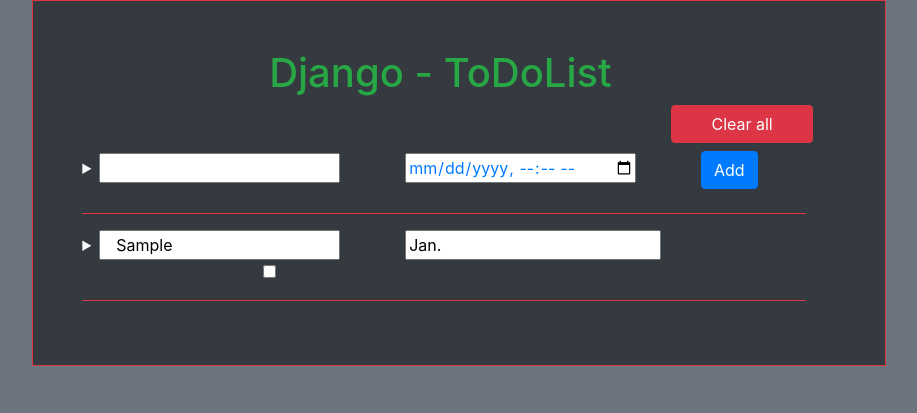
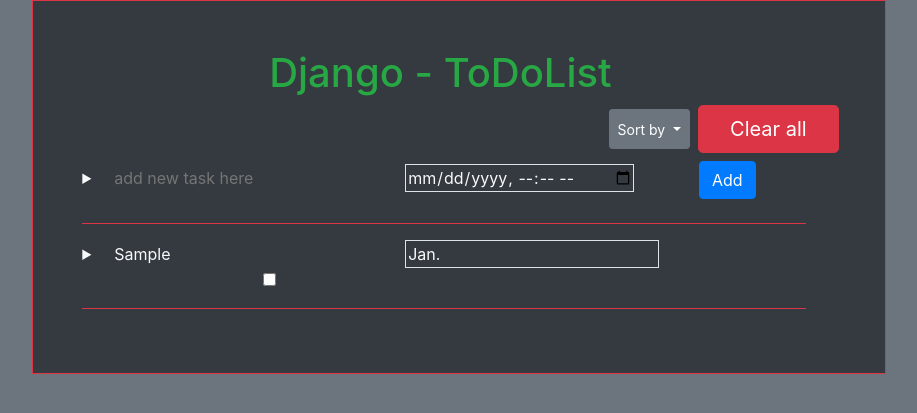
Before and after one commit to mayankdixit143/django-todolist, a Django app: template todolist/templates/todo/index.html in a window 1280 px wide. Shown: the top 413 px of the page, without its empty margins (181-1098 px from the left). Run offline with Django 3.2, Linux system fonts and the light colour scheme; the template is opened without the code that fills it: most values are stand-ins (such as "Sample title", 1, 10 or a date in 2020); some libraries are stand-ins or nearby versions.

Commit message:
templates edited for sorting todolist

```diff
--- a/todolist/templates/todo/base.html
+++ b/todolist/templates/todo/base.html
@@ -4,6 +4,9 @@
   <head>
     <meta charset="utf-8">
     <link rel="stylesheet" href="https://stackpath.bootstrapcdn.com/bootstrap/4.5.2/css/bootstrap.min.css" integrity="sha384-JcKb8q3iqJ61gNV9KGb8thSsNjpSL0n8PARn9HuZOnIxN0hoP+VmmDGMN5t9UJ0Z" crossorigin="anonymous">
+    <script src="https://code.jquery.com/jquery-3.5.1.slim.min.js" integrity="sha384-DfXdz2htPH0lsSSs5nCTpuj/zy4C+OGpamoFVy38MVBnE+IbbVYUew+OrCXaRkfj" crossorigin="anonymous"></script>
+<script src="https://cdn.jsdelivr.net/npm/popper.js@1.16.1/dist/umd/popper.min.js" integrity="sha384-9/reFTGAW83EW2RDu2S0VKaIzap3H66lZH81PoYlFhbGU+6BZp6G7niu735Sk7lN" crossorigin="anonymous"></script>
+<script src="https://stackpath.bootstrapcdn.com/bootstrap/4.5.2/js/bootstrap.min.js" integrity="sha384-B4gt1jrGC7Jh4AgTPSdUtOBvfO8shuf57BaghqFfPlYxofvL8/KUEfYiJOMMV+rV" crossorigin="anonymous"></script>
   <title>Django-ToDoList</title>
 
   </head>
--- a/todolist/templates/todo/index.html
+++ b/todolist/templates/todo/index.html
@@ -1,18 +1,30 @@
 {% extends 'todo/base.html' %}
 {% block child %}
-  <a class="btn btn-primary btn-danger col-2 offset-9" href="/clear/">Clear all</a>
+
+  <div class="btn-group offset-8 px-2 py-1">
+    <button type="button" class="btn btn-secondary btn-sm dropdown-toggle" data-toggle="dropdown" aria-haspopup="true" aria-expanded="false">
+      Sort by
+    </button>
+    <div class="dropdown-menu">
+      <a class="dropdown-item" href="#">Closest Deadline</a>
+      <a class="dropdown-item" href="#">Date created</a>
+    </div>
+  </div>
+
+  <a class="btn btn-lg btn-primary btn-danger col-2" href="/clear/">Clear all</a>
+
 
   <div class="form row col-md-12 ">
     <!-- d-flex flex-column bd-highlight mb-3 -->
     <form class="col-12  px-5 py-2.5" action="/add/" method="post">
       <details>
         <summary>
-          <input class="col-4" type="text" name="taskname" value="">
-          <input class="offset-1 offset-1 text-primary" type="datetime-local" name="deadline" value="">
+          <input class="col-4 border-0 bg-dark text-light" type="text" name="taskname" placeholder="add new task here" value="">
+          <input class="offset-1 offset-1 text-primary border bg-dark text-light" type="datetime-local" name="deadline" value="">
           <input class="offset-1 btn btn-primary my-2" type="submit" name="Add" value="Add">
         </summary>
         <br>
-        <input class="px-5" type="text" name="description" value="">
+        <input class="px-5 border-0 bg-dark text-light" type="text" name="description" placeholder="add description here">
       </details>
       {% csrf_token %}
 
@@ -30,15 +42,15 @@
         <input type="text" name="id" value={{obj.id}} hidden>
         <details>
           <summary>
-            <input class="col-4" type="text" name="taskname" value={{obj.task}}>
-            <input class="offset-1" type="datetime" name="deadline" value={{ obj.deadline }}>
+            <input class="col-4 border-0 bg-dark text-light" type="text" name="taskname" value={{obj.task}}>
+            <input class="offset-1 border bg-dark text-light" type="datetime" name="deadline" value={{ obj.deadline }}>
             <input class="offset-3 bg-success" type="checkbox" name="completed"
                   onChange="this.form.submit()" {% if obj.is_completed %} checked {% endif %}>
           </summary>
 
         <br>
-        <input class="col-4 " type="text" name="description" value={{obj.description}}>
-        <input class="offset-1 " type="datetime" name="created_at" value={{obj.created_at}}>
+        <input class="col-4 border-0 bg-dark text-light" type="text" name="description" value={{obj.description}}>
+        <input class="offset-1 border-0 bg-dark text-light" type="datetime" name="created_at" value={{obj.created_at}}>
 
         {% csrf_token %}
         <input class="btn btn-primary offset-9 px-2 my-2" type="submit" name="Update" value="Update">
--- a/todolist/todo/views.py
+++ b/todolist/todo/views.py
@@ -6,8 +6,10 @@
 
 # Create your views here.
 def show_all(request):
-    objs = ToDo.objects.all().order_by('deadline')
+    objs = list(ToDo.objects.all().filter(is_completed=True).order_by('deadline'))
+    objs = objs + list(ToDo.objects.all().filter(is_completed=False).order_by('deadline'))
     return render(request, 'todo/index.html', context={'list':objs})
+
 
 def add(request):
     if request.method == "POST":
```
Also changed, not shown: todolist/db.sqlite3.
